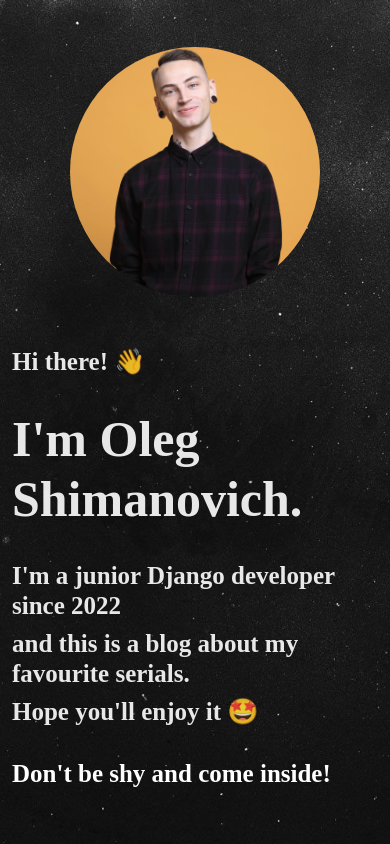
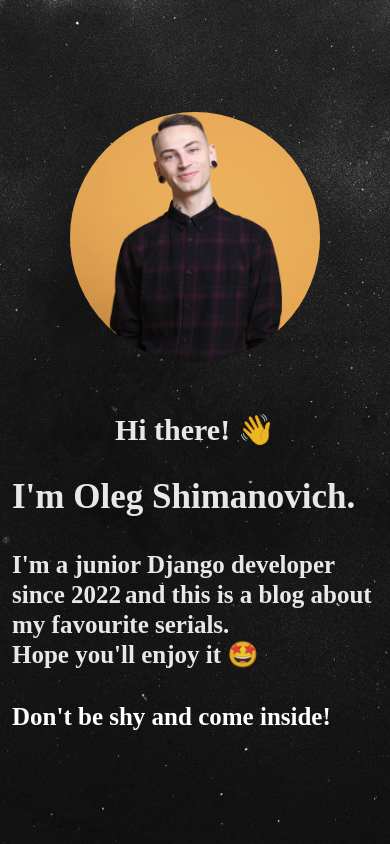
Before and after one commit to rosemar1ne/blog, a Django app: page / in a window 390 px wide. Run offline with Django 4.2, Linux system fonts and the light colour scheme; some libraries are stand-ins or nearby versions; some web fonts are replaced.

Commit message:
landing update

```diff
--- a/snblog/static/css/startpage.css
+++ b/snblog/static/css/startpage.css
@@ -83,3 +83,42 @@ a:hover, a:focus {
     margin-top: 50px;
  }
 }
+
+@media screen and (min-width: 390px) and (max-width: 500px) {
+ #hi-centered {
+    text-align: center;
+    font-size: 30px!important;
+    margin-bottom: -20px;
+    display: block!important;
+ }
+
+ #me-resized {
+    font-size: 35px!important;
+ }
+
+ .hello-align h2 {
+    display: inline;
+ }
+
+ #smiley {
+    display: inline-block!important;
+ }
+}
+
+@media screen and (max-width: 390px) {
+    h2 {
+        font-size: 25px!important;
+        display: inline!important;
+    }
+
+    #smiley {
+        display: inline-block!important;
+    }
+
+    h1 {
+        font-size: 30px!important;
+    }
+
+
+
+}
--- a/snblog/templates/snblog/startpage.html
+++ b/snblog/templates/snblog/startpage.html
@@ -22,14 +22,14 @@
           </div>
           <div class="col-lg-5" id="hello-wrapper">
             <div class="hello-align" id="hello-container">
-              <h2>Hi there! 👋</h2>
+              <h2 id="hi-centered">Hi there! 👋</h2>
               <br>
               <br>
-              <h1>I'm Oleg Shimanovich.</h1>
+              <h1 id="me-resized">I'm Oleg Shimanovich.</h1>
               <br>
               <h2>I'm a junior Django developer since 2022</h2>
               <h2>and this is a blog about my favourite serials.</h2>
-              <h2>Hope you'll enjoy it 🤩</h2>
+              <h2 id="smiley">Hope you'll enjoy it 🤩</h2>
               <br>
               <br>
               <h2><a href="{% url 'post_list' %}">Don't be shy and come inside!<i style="padding-left: 5px" class="fad fa-angle-double-right"></i></a></h2>
```
